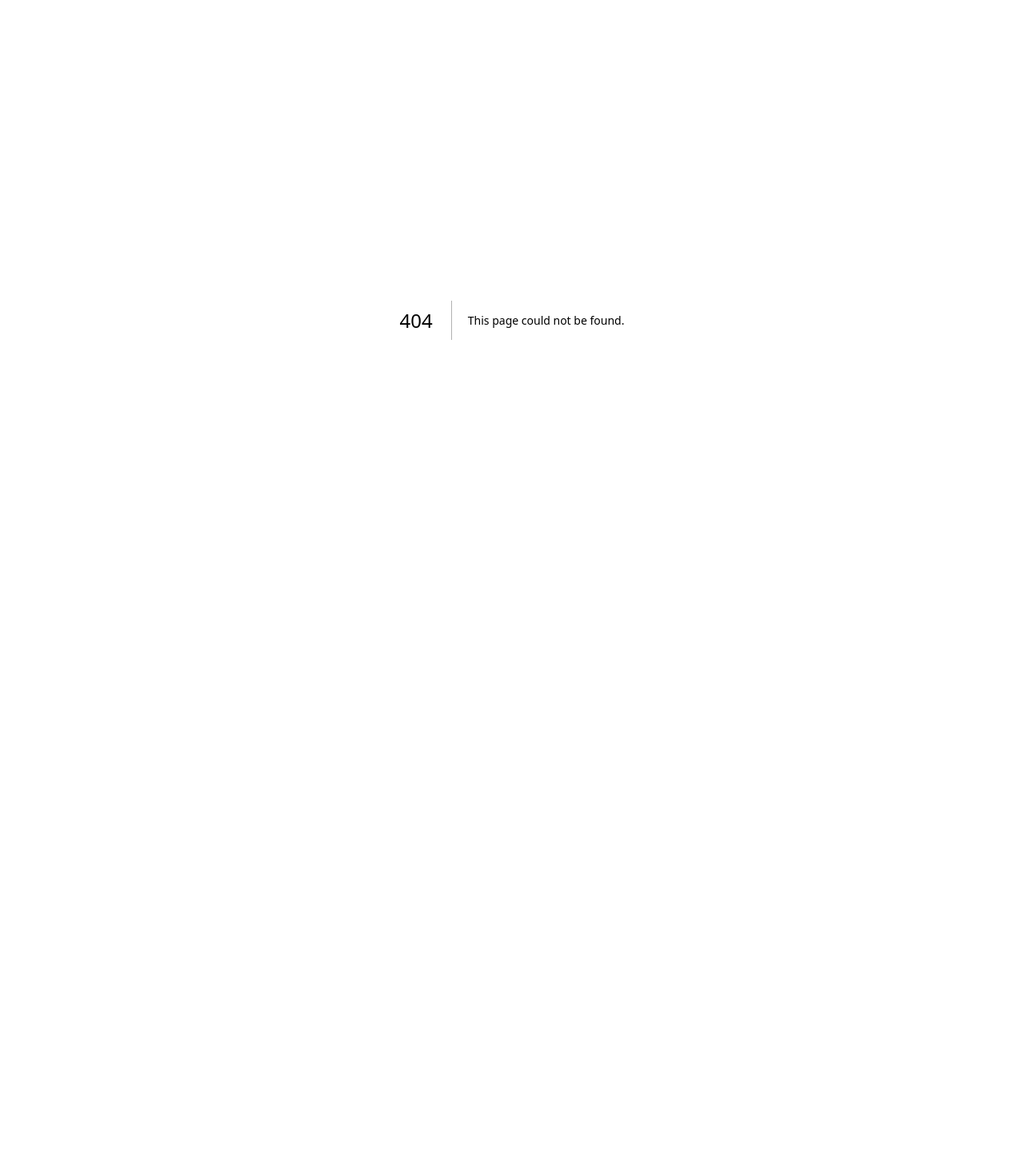
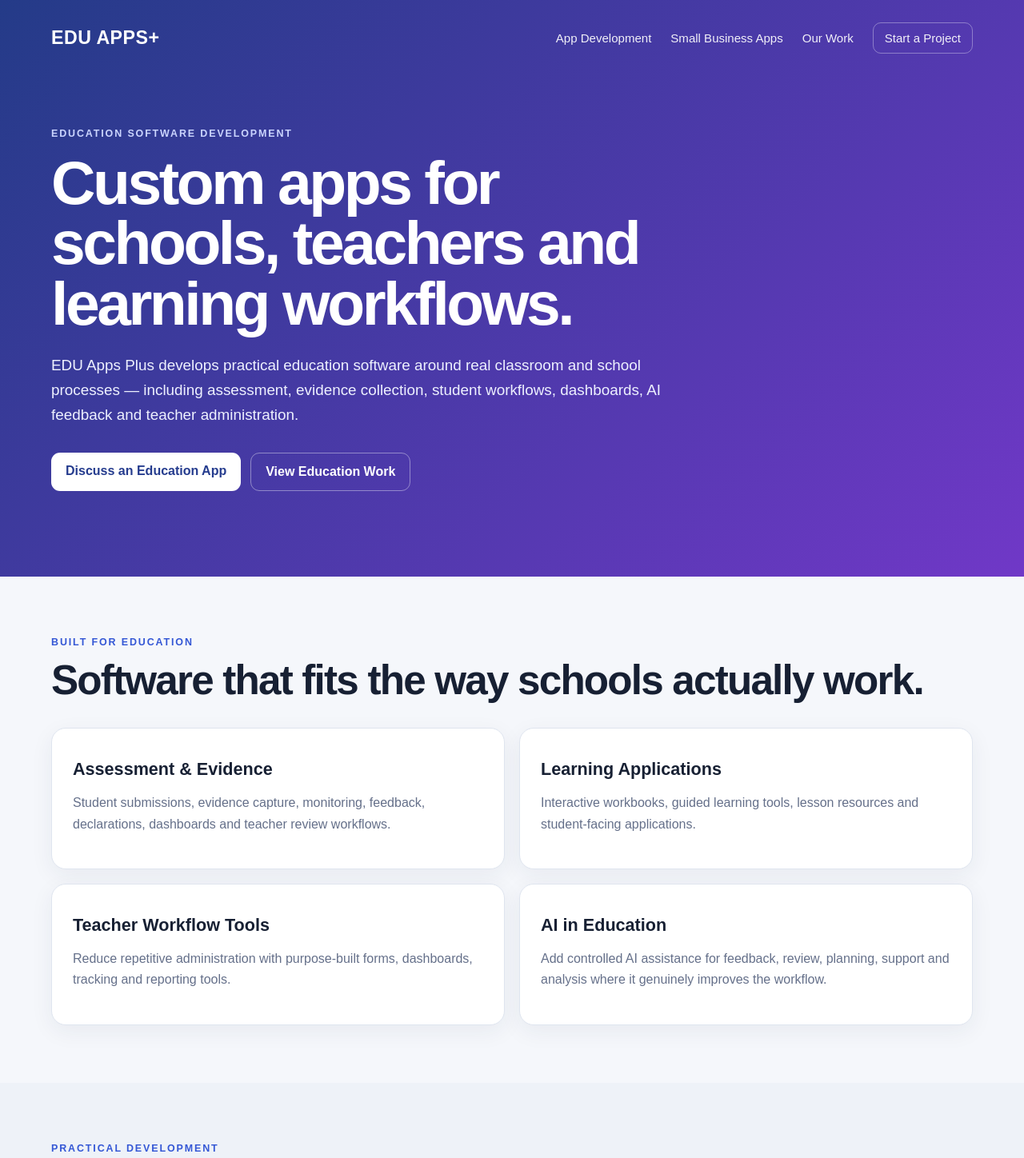
Before and after one commit to trevore777/eduappsplus_website, a Next.js app: page /education-apps in a window 1280 px wide. Before the commit this address had no page. Shown: the top 1448 px of the page at 80% size. Before the commit the page ends 800 px from the top, so only its background shows below. Built offline with nearby package versions, Linux system fonts and the light colour scheme.

Commit message:
Add education app development landing page

```diff
--- /dev/null
+++ b/app/education-apps/page.js
@@ -0,0 +1,30 @@
+import Link from "next/link";
+
+export const metadata = {
+  title: "Education App Development Australia",
+  description: "Custom education software and app development for schools, teachers and training organisations. Build assessment, evidence, workflow, learning and AI-supported tools.",
+  alternates: { canonical: "/education-apps" },
+};
+
+export default function EducationAppsPage() {
+  return <>
+    <header className="siteHeader"><div className="wrap">
+      <div className="top"><Link className="brand" href="/">EDU APPS+</Link><nav className="mainNav"><Link href="/app-development">App Development</Link><Link href="/small-business-apps">Small Business Apps</Link><Link href="/case-studies">Our Work</Link><Link className="navCta" href="/enquire">Start a Project</Link></nav></div>
+      <div className="commercialHero"><span className="eyebrow">Education software development</span><h1>Custom apps for schools, teachers and learning workflows.</h1><p>EDU Apps Plus develops practical education software around real classroom and school processes — including assessment, evidence collection, student workflows, dashboards, AI feedback and teacher administration.</p><div className="heroActions"><Link className="primaryButton" href="/enquire">Discuss an Education App</Link><Link className="secondaryButton" href="/case-studies">View Education Work</Link></div></div>
+    </div></header>
+
+    <main>
+      <section className="commercialSection"><div className="wrap"><span className="eyebrow dark">Built for education</span><h2 className="largeHeading">Software that fits the way schools actually work.</h2><div className="serviceGrid">
+        <div className="serviceCard"><h3>Assessment & Evidence</h3><p>Student submissions, evidence capture, monitoring, feedback, declarations, dashboards and teacher review workflows.</p></div>
+        <div className="serviceCard"><h3>Learning Applications</h3><p>Interactive workbooks, guided learning tools, lesson resources and student-facing applications.</p></div>
+        <div className="serviceCard"><h3>Teacher Workflow Tools</h3><p>Reduce repetitive administration with purpose-built forms, dashboards, tracking and reporting tools.</p></div>
+        <div className="serviceCard"><h3>AI in Education</h3><p>Add controlled AI assistance for feedback, review, planning, support and analysis where it genuinely improves the workflow.</p></div>
+      </div></div></section>
+
+      <section className="commercialSection altSection"><div className="wrap aboutGrid"><div><span className="eyebrow dark">Practical development</span><h2 className="largeHeading">Start with the classroom problem.</h2></div><div className="aboutCopy"><p>An education app does not need to begin as a large software project. A recurring classroom problem, cumbersome spreadsheet or manual process can be enough to define a useful first version.</p><p>The goal is to create software that teachers and students can actually use, test it in a realistic workflow and improve it from there.</p></div></div></section>
+
+      <section className="commercialSection"><div className="wrap"><div className="ctaPanel"><div><span className="eyebrow">Education app idea?</span><h2>Describe the teaching or workflow problem.</h2><p>We can turn that problem into a prototype and a practical development plan.</p></div><Link className="primaryButton" href="/enquire">Start a Conversation</Link></div></div></section>
+    </main>
+    <footer>EDU Apps Plus · Education Software Development · <Link href="/">Home</Link></footer>
+  </>;
+}
```
